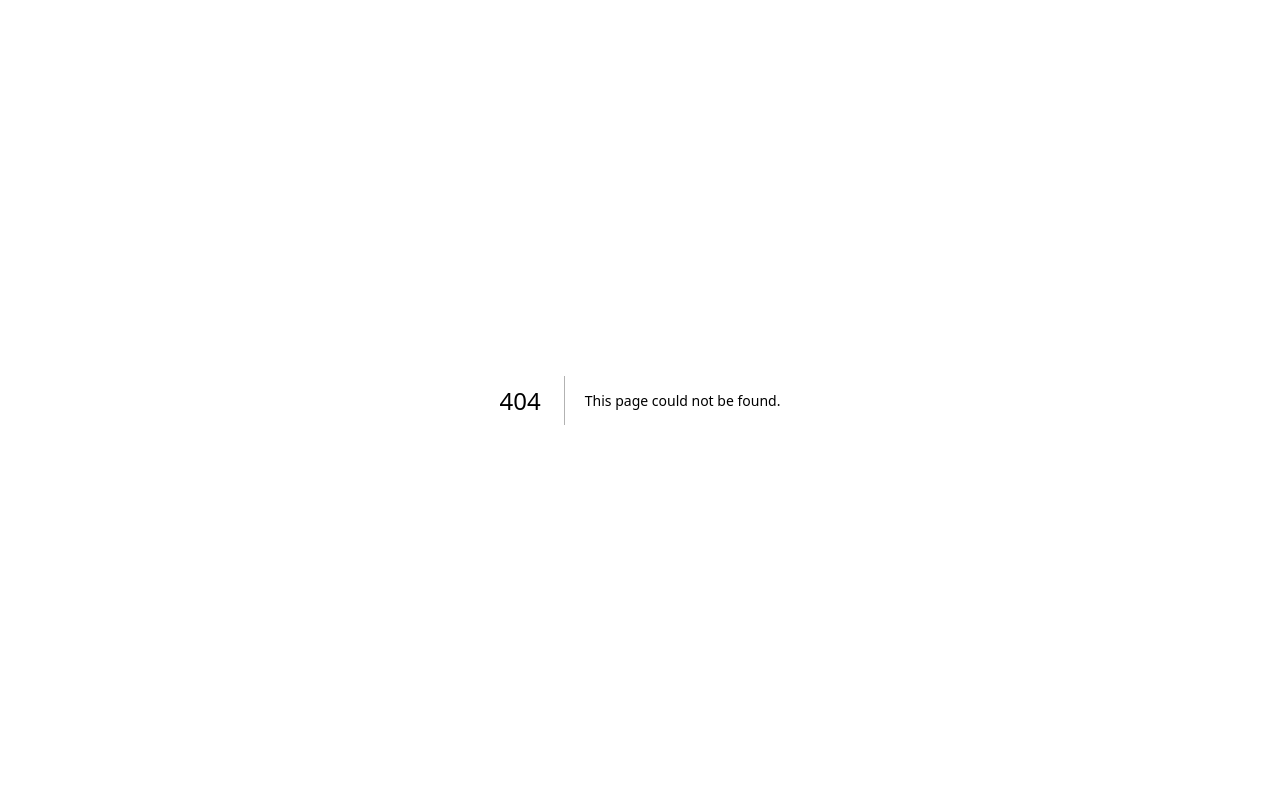
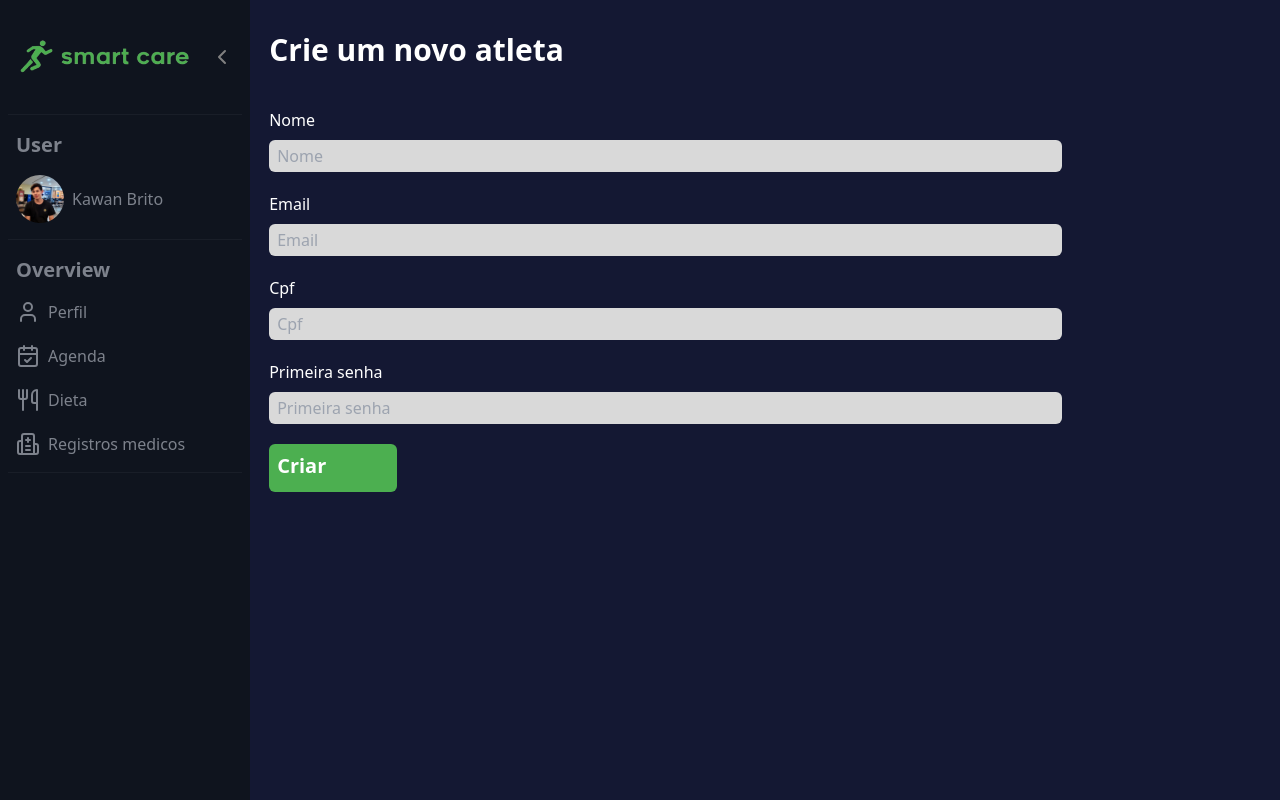
Before and after one commit to GustavoBordingnon123/SmartCare, a Next.js app: page /adm/newAthlete in a window 1280 px wide. Before the commit this address had no page. Built offline with nearby package versions, Linux system fonts and the light colour scheme.

Commit message:
add new athletes page

```diff
--- /dev/null
+++ b/app/(routes)/(authenticatedAdm)/adm/athletes/page.tsx
@@ -0,0 +1,48 @@
+import React from 'react'
+import Kawan from '@/public/kawan.jpg';
+
+import Button from '@/app/components/ui/separator/button'
+import Separator from '@/app/components/ui/separator'
+
+
+import { Pencil, Plus, TriangleAlert } from 'lucide-react';
+import InputField from '@/app/components/ui/separator/inputNew';
+import CardAtlhete from '@/app/components/ui/separator/cardAtlhete';
+
+const Profile = () => {
+
+    const inputCampos = [
+      {
+        text: 'Kawan brito'
+      },
+      {
+        text: 'kawanzinho@gmail.com'
+      },
+      {
+        text: '124.222.576-56'
+      },
+      {
+        text: '********'
+      },
+    ]
+
+    return (
+      <div className="flex flex-col gap-5 mx-10 py-8">
+
+          <div className='flex gap-5 justify-between items-start ml-5'>
+                <p className='text-3xl font-extrabold text-white'>Seus atletas</p>
+                <Button text='Adicionar atleta' href='/adm/newAthlete' icon={<Plus size={32} color='white'/>}/>
+          </div>
+
+         <div className='flex gap-8 flex-wrap items-start ml-5 w-full'>
+            <CardAtlhete name='kawan brito' />
+            <CardAtlhete name='kawan brito' />
+            <CardAtlhete name='kawan brito' />
+            <CardAtlhete name='kawan brito' />
+         </div>
+
+      </div>
+    )
+}
+
+export default Profile
--- /dev/null
+++ b/app/(routes)/(authenticatedAdm)/adm/layout.tsx
@@ -0,0 +1,33 @@
+"use client";
+
+import React from 'react';
+import { Urbanist } from 'next/font/google';
+import Sidebar from '@/app/components/sideBar';
+
+const font = Urbanist({ subsets: ['latin'] });
+
+export default function RootLayout({
+  children,
+}: {
+  children: React.ReactNode;
+}) {
+  const [sideBarOpen, setSideBarOpen] = React.useState(true);
+
+  return (
+    <html lang="en">
+      <body className={`${font.className}, flex gap-2 w-full bg-mediumBlue`}>
+        <main className="flex w-full h-full">
+          <div
+            className={`w-${sideBarOpen ? '[250px]' : '[64px]'}`}
+            style={{ width: sideBarOpen ? '250px' : '64px', transition: 'width 0.5s' }}
+          >
+            <Sidebar setSideBarOpen={setSideBarOpen} sideBarOpen={sideBarOpen} />
+          </div>
+          <div className="min-h-screen h-full w-[100%] bg-mediumBlue">
+            {children}
+          </div>
+        </main>
+      </body>
+    </html>
+  );
+}
--- /dev/null
+++ b/app/(routes)/(authenticatedAdm)/adm/newAthlete/page.tsx
@@ -0,0 +1,47 @@
+import React from 'react'
+
+import Button from '@/app/components/ui/separator/button';
+import Input from '@/app/components/ui/separator/input';
+
+const Profile = () => {
+
+  const inputCampos = [
+    {
+      text: 'Nome',
+      regex: undefined
+    },
+    {
+      text: 'Email',
+      regex: undefined
+    },
+    {
+      text: 'Cpf',
+      regex: undefined
+    },
+    {
+      text: 'Primeira senha',
+      regex: /^(?=.*\d)(?=.*[a-z])(?=.*[A-Z])(?=.*[$*&@#])[0-9a-zA-Z$*&@#]{8,}$/
+    },
+  ]
+
+
+    return (
+      <div className="flex flex-col gap-5 mx-10 py-8">
+
+            <div className='flex gap-5 justify-start items-start ml-5'>
+                <p className='text-3xl font-extrabold text-white'>Crie um novo atleta</p>
+            </div>
+
+            <div className='flex gap-5 flex-col justify-center items-start ml-5 mt-5 w-full'>
+                {inputCampos.map((opcao, index) => (
+                  <Input label={`${opcao.text}`} placeholder={`${opcao.text}`} regex={opcao.regex} labelColor='white' />
+                ))}
+
+                <Button text='Criar' href='/adm/athletes'/>
+            </div>
+
+      </div>
+    )
+}
+
+export default Profile
--- a/app/components/ui/separator/button/index.tsx
+++ b/app/components/ui/separator/button/index.tsx
@@ -33,6 +33,7 @@ const Button = ({ text, width, onClick, href, type = 'default', icon }: ButtonPr
     return (
         <a
          className={`${buttonClasses} overflow-hidden w-32 p-2 h-12 text-white border-none rounded-md text-xl font-bold cursor-pointer relative z-10 group`}
+         onClick={handleClick}
         >
         {text}
         {icon}
--- /dev/null
+++ b/app/components/ui/separator/cardAtlhete/index.tsx
@@ -0,0 +1,37 @@
+import Kawan from '@/public/kawan.jpg';
+
+import Button from '@/app/components/ui/separator/button'
+
+interface CardAtlheteProps {
+    name: string;
+}
+
+const CardAtlhete = ({ name }: CardAtlheteProps) => {
+    return (
+        <div
+        className="
+            flex flex-col w-[250px] h-[300px] bg-white rounded-xl user-none cursor-pointer
+            transition-transform duration-300 transform hover:translate-y-[-10px]"
+        >
+
+            <div className="bg-darkGreen w-[250px] h-[120px] rounded-t-lg absolute"/>
+
+            <div className="flex flex-col justify-center items-center relative top-8 gap-5">
+
+                <div
+                    className='flex justify-center items-center bg-white h-32 w-32 rounded-full border-[5px] border-white shadow-2xl'
+                    style={{ backgroundImage: `url(${Kawan.src})`, backgroundSize: 'cover', backgroundPosition: 'center' }}
+                />
+
+                <p className='text-2xl text-[#7D828C] font-bold'>{name}</p>
+
+                <Button text='ver dados' />
+
+
+            </div>
+
+        </div>
+    );
+};
+
+export default CardAtlhete;
--- a/app/components/ui/separator/input/index.tsx
+++ b/app/components/ui/separator/input/index.tsx
@@ -1,19 +1,42 @@
+"use client";
+
+import React, { useState } from "react";
+
 interface InputProps {
     label: string;
     placeholder: string;
+    regex?: RegExp;
     labelColor?: string;
 }
 
-const Input = ({ label, placeholder, labelColor = "black" }: InputProps) => {
+const Input = ({ label, placeholder, regex, labelColor = "black" }: InputProps) => {
+    const [inputValue, setInputValue] = useState<string>("");
+    const [isValid, setIsValid] = useState<boolean>(true);
+
+    const handleChange = (event: React.ChangeEvent<HTMLInputElement>) => {
+        const { value } = event.target;
+        setInputValue(value);
+
+        if (regex) {
+            setIsValid(regex.test(value));
+        } else {
+            setIsValid(true);
+        }
+    };
+
     return (
-        <div className="flex flex-col gap-1">
+        <div className="flex flex-col gap-2 w-full">
             <label htmlFor={label} className={`text-${labelColor}`}>
-                {label + ":"}
+                {label}
             </label>
             <input
                 id={label}
                 placeholder={placeholder}
-                className="bg-[#D9D9D9] w-[300px] rounded-md py-1 px-2 text-black"
+                value={inputValue}
+                onChange={handleChange}
+                className={`bg-[#D9D9D9] w-[80%] rounded-md py-1 px-2 text-black border-2 ${
+                    !isValid ? "border-red-500" : "border-none"
+                }`}
             />
         </div>
     );
```
